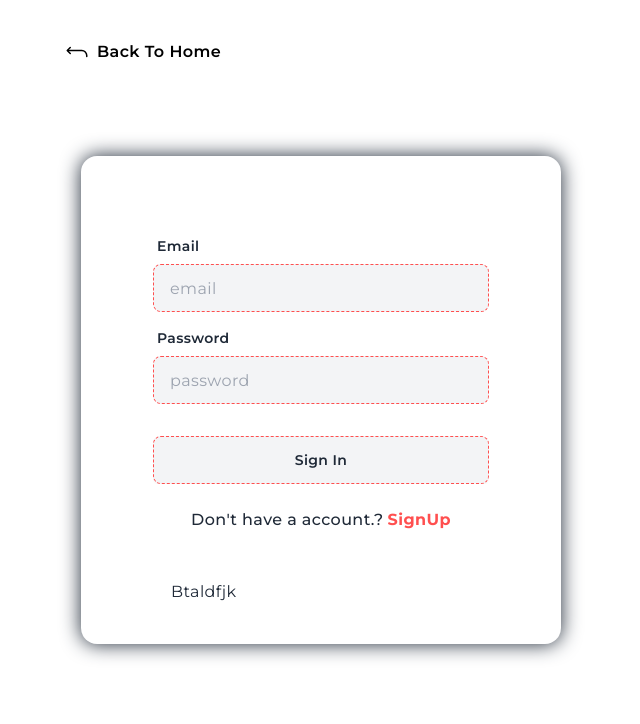
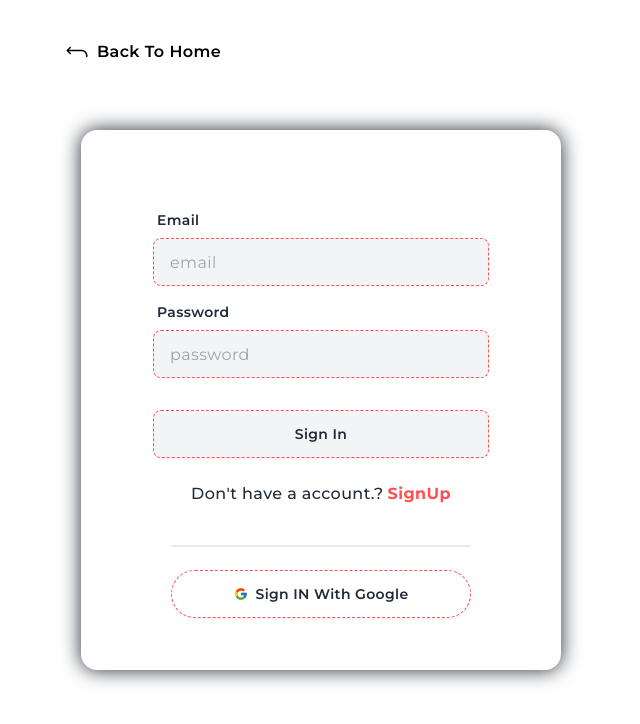
Before and after one commit to arafat-sabbir/MetaMansion, a React (Vite) app: page /signIn in a window 1280 px wide. Shown: the top 724 px of the page, without its empty margins (319-959 px from the left). Built offline with nearby package versions, Linux system fonts and the light colour scheme; no server answers.

Commit message:
Added Google Sign In

```diff
--- /dev/null
+++ b/src/Auth/SocialLogin/GoogleSIngIn/GoogleSIgnIn.jsx
@@ -0,0 +1,46 @@
+import { useLocation, useNavigate } from "react-router-dom";
+import { FcGoogle } from "react-icons/fc";
+import toast from "react-hot-toast";
+import useAuth from "../../../Utility/Hooks/useAuth/useAuth";
+import useAxios from "../../../Utility/Hooks/useAxios/useAxios";
+
+const GoogleSignIn = () => {
+  const { signWithGoogle } = useAuth();
+  const axios = useAxios();
+  const navigate = useNavigate();
+  const location = useLocation();
+  const handleGoogleLogin = () => {
+    signWithGoogle()
+      .then((res) => {
+        const userInfo = {
+          email: res.user.email,
+          name: res.user.displayName,
+          photo: res.user.photoURL,
+          type: "others",
+          creationDate: new Date().toDateString(),
+        };
+        navigate(location.state ? location.state : "/");
+        axios.post(`/createUser`, userInfo).then((res) => {
+          console.log(res.data);
+        });
+      })
+      // handle Error and show to the user
+      .catch((error) => {
+        toast.error(error);
+      });
+  };
+  return (
+    <div>
+      <div className="divider -mt-4"></div>
+      <button
+        onClick={handleGoogleLogin}
+        className="btn z-50 rounded-full border-dashed bg-gray-100 hover:border-main border-main hover:bg-transparent w-full bg-transparent font-semibold mb-3"
+      >
+        <FcGoogle></FcGoogle>
+        Sign IN With Google
+      </button>
+    </div>
+  );
+};
+
+export default GoogleSignIn;
--- a/src/Components/Navbar/Navbar.jsx
+++ b/src/Components/Navbar/Navbar.jsx
@@ -76,18 +76,19 @@ const Navbar = () => {
           </ul>
         </div>
         <div className="navbar-end">
-          <div className="dropdown dropdown-bottom dropdown-end z-50 ">
+        <div className="dropdown dropdown-bottom dropdown-end z-50 ">
             <label tabIndex={0} className="">
               {user && (
                 <img
                   className="w-12 mr-4 h-12  rounded-full border-2 border-main  "
-                  src={""}
+                  src={user?.photoURL}
                   alt=""
                 />
               )}
             </label>
+
             {user && (
-              <ul className="p-2 shadow menu dropdown-content bg-[#072730da] z-[1]  rounded-box w-56">
+              <ul className="p-2 shadow menu dropdown-content bg-white z-[1]  rounded-box w-56">
                 <img
                   className=" w-12 mx-auto  rounded-full mb-2 mt-2 border-2 border-main"
                   src={user?.photoURL}
@@ -102,7 +103,7 @@ const Navbar = () => {
                 <div className="pb-2 mx-auto"
                   onClick={handleSignOut}
                   >
-                    <button>Sign Out</button>
+                    <button className="py-2 px-12 rounded-full mt-1  bg-black border-y-4 border-x-1 text-white border-main">Sign Out</button>
                 </div>
               </ul>
             )}
@@ -112,7 +113,7 @@ const Navbar = () => {
           ) : (
             <div>
               <Link to={"/signIn "} className="">
-                <button className="btn bg-black border-b-4 border-b-main text-white">Sign In</button>
+                <button className="px-6 py-2 font-medium bg-black border-b-4 border-b-main text-white">Sign In</button>
               </Link>
             </div>
           )}
--- a/src/Pages/SignIn/SIgnIn.jsx
+++ b/src/Pages/SignIn/SIgnIn.jsx
@@ -4,6 +4,7 @@ import { useForm } from "react-hook-form";
 import { Helmet } from "react-helmet";
 import { IoReturnUpBack } from "react-icons/io5";
 import useAuth from "../../Utility/Hooks/useAuth/useAuth";
+import GoogleSignIn from "../../Auth/SocialLogin/GoogleSIngIn/GoogleSIgnIn";
 
 const SignIn = () => {
   const navigate = useNavigate();
@@ -93,7 +94,7 @@ const SignIn = () => {
               </p>
             </form>
             <div className="w-3/4 mx-auto">
-             Btaldfjk
+             <GoogleSignIn></GoogleSignIn>
             </div>
           </div>
         </div>
--- a/src/index.css
+++ b/src/index.css
@@ -4,7 +4,6 @@
   font-family: 'Montserrat', sans-serif;
   letter-spacing: 0.025em !important;
   scroll-behavior: smooth !important;
-  overflow-x: hidden;
 }
 
 @tailwind base;
```
